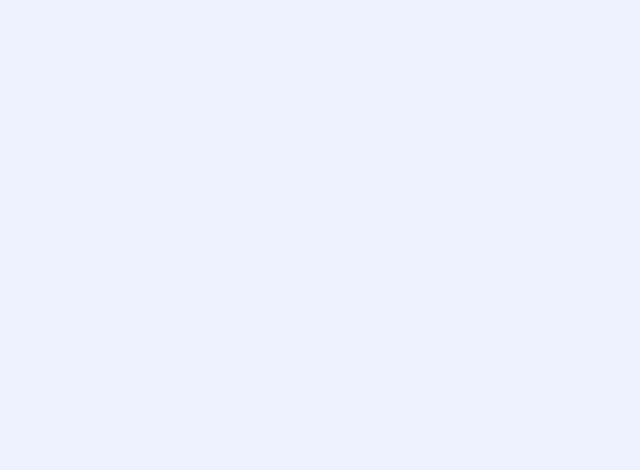
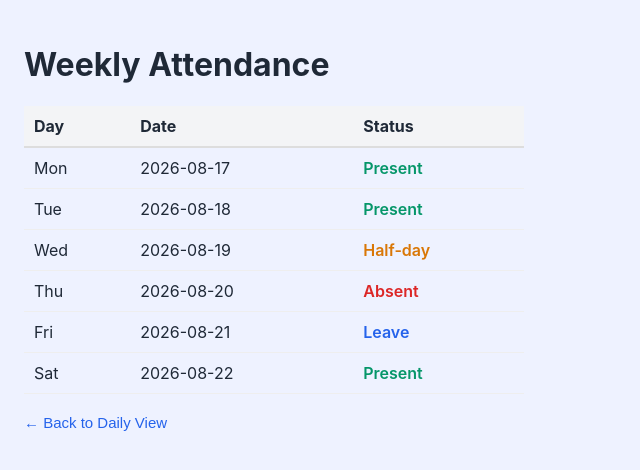
Before and after one commit to mourisikaagk/IndexOne-odoo-hackathon, a React app in the folder frontend/: page /employee/attendance/weekly in a window 1280 px wide. Before the commit this address had no page. Shown: the top 470 px of the page, without its empty margins (0-640 px from the left). Built offline with nearby package versions, Linux system fonts and the light colour scheme; the HTML template or start-up script is replaced by a standard one.

Commit message:
Added Employee Attendance daily and weekly views with check-in/check-out

```diff
--- a/frontend/src/App.jsx
+++ b/frontend/src/App.jsx
@@ -2,6 +2,8 @@ import { BrowserRouter, Routes, Route } from "react-router-dom";
 import EmployeeDashboard from "./components/employee/EmployeeDashboard";
 import ProfileView from "./components/employee/ProfileView";
 import ProfileEdit from "./components/employee/ProfileEdit";
+import AttendanceDaily from "./components/employee/AttendanceDaily";
+import AttendanceWeekly from "./components/employee/AttendanceWeekly";
 
 // Keep any routes from the Team Leader's version here as they are added.
 // import Login from "./pages/Login";
@@ -15,8 +17,11 @@ function App() {
         <Route path="/employee/dashboard" element={<EmployeeDashboard />} />
         <Route path="/employee/profile" element={<ProfileView />} />
         <Route path="/employee/profile/edit" element={<ProfileEdit />} />
+        <Route path="/employee/attendance" element={<AttendanceDaily />} />
+        <Route path="/employee/attendance/weekly" element={<AttendanceWeekly />} />
         {/* <Route path="/login" element={<Login />} /> */}
         {/* <Route path="/admin/dashboard" element={<AdminDashboard />} /> */}
+
       </Routes>
     </BrowserRouter>
   );
--- /dev/null
+++ b/frontend/src/components/employee/AttendanceDaily.jsx
@@ -0,0 +1,96 @@
+import { useState } from "react";
+import { useNavigate } from "react-router-dom";
+
+function AttendanceDaily() {
+  const navigate = useNavigate();
+
+  // Mock data — will be replaced with API data later
+  const [attendance, setAttendance] = useState({
+    date: "2026-08-22",
+    checkIn: null,
+    checkOut: null,
+    status: "Not marked",
+  });
+
+  const handleCheckIn = () => {
+    const time = new Date().toLocaleTimeString();
+    setAttendance({ ...attendance, checkIn: time, status: "Present" });
+    // TODO: axiosInstance.post("/attendance/checkin")
+  };
+
+  const handleCheckOut = () => {
+    const time = new Date().toLocaleTimeString();
+    setAttendance({ ...attendance, checkOut: time });
+    // TODO: axiosInstance.post("/attendance/checkout")
+  };
+
+  return (
+    <div style={{ padding: "24px" }}>
+      <h1>Today's Attendance</h1>
+      <p>Date: {attendance.date}</p>
+
+      <div style={cardStyle}>
+        <p><strong>Status:</strong> {attendance.status}</p>
+        <p><strong>Check-in:</strong> {attendance.checkIn || "—"}</p>
+        <p><strong>Check-out:</strong> {attendance.checkOut || "—"}</p>
+
+        <div style={{ marginTop: "16px" }}>
+          <button
+            style={btnStyle}
+            onClick={handleCheckIn}
+            disabled={!!attendance.checkIn}
+          >
+            Check In
+          </button>
+          <button
+            style={{ ...btnStyle, marginLeft: "12px", background: "#059669" }}
+            onClick={handleCheckOut}
+            disabled={!attendance.checkIn || !!attendance.checkOut}
+          >
+            Check Out
+          </button>
+        </div>
+      </div>
+
+      <div style={{ marginTop: "24px" }}>
+        <button style={linkBtnStyle} onClick={() => navigate("/employee/attendance/weekly")}>
+          View Weekly Attendance →
+        </button>
+      </div>
+
+      <button style={{ ...linkBtnStyle, marginTop: "12px" }} onClick={() => navigate("/")}>
+        ← Back to Dashboard
+      </button>
+    </div>
+  );
+}
+
+const cardStyle = {
+  marginTop: "20px",
+  padding: "20px",
+  border: "1px solid #eee",
+  borderRadius: "12px",
+  background: "#fafafa",
+  maxWidth: "400px",
+};
+
+const btnStyle = {
+  padding: "10px 20px",
+  borderRadius: "8px",
+  border: "none",
+  background: "#2563eb",
+  color: "#fff",
+  cursor: "pointer",
+};
+
+const linkBtnStyle = {
+  display: "block",
+  background: "none",
+  border: "none",
+  color: "#2563eb",
+  cursor: "pointer",
+  padding: 0,
+  fontSize: "15px",
+};
+
+export default AttendanceDaily;
--- /dev/null
+++ b/frontend/src/components/employee/AttendanceWeekly.jsx
@@ -0,0 +1,77 @@
+import { useNavigate } from "react-router-dom";
+
+function AttendanceWeekly() {
+  const navigate = useNavigate();
+
+  // Mock data — will be replaced with API data later
+  const weekData = [
+    { date: "2026-08-17", day: "Mon", status: "Present" },
+    { date: "2026-08-18", day: "Tue", status: "Present" },
+    { date: "2026-08-19", day: "Wed", status: "Half-day" },
+    { date: "2026-08-20", day: "Thu", status: "Absent" },
+    { date: "2026-08-21", day: "Fri", status: "Leave" },
+    { date: "2026-08-22", day: "Sat", status: "Present" },
+  ];
+
+  const statusColor = {
+    Present: "#059669",
+    Absent: "#dc2626",
+    "Half-day": "#d97706",
+    Leave: "#2563eb",
+  };
+
+  return (
+    <div style={{ padding: "24px" }}>
+      <h1>Weekly Attendance</h1>
+
+      <table style={{ marginTop: "20px", borderCollapse: "collapse", width: "100%", maxWidth: "500px" }}>
+        <thead>
+          <tr>
+            <th style={thStyle}>Day</th>
+            <th style={thStyle}>Date</th>
+            <th style={thStyle}>Status</th>
+          </tr>
+        </thead>
+        <tbody>
+          {weekData.map((row) => (
+            <tr key={row.date}>
+              <td style={tdStyle}>{row.day}</td>
+              <td style={tdStyle}>{row.date}</td>
+              <td style={{ ...tdStyle, color: statusColor[row.status], fontWeight: 600 }}>
+                {row.status}
+              </td>
+            </tr>
+          ))}
+        </tbody>
+      </table>
+
+      <button style={linkBtnStyle} onClick={() => navigate("/employee/attendance")}>
+        ← Back to Daily View
+      </button>
+    </div>
+  );
+}
+
+const thStyle = {
+  textAlign: "left",
+  padding: "10px",
+  borderBottom: "2px solid #ddd",
+  background: "#f3f4f6",
+};
+
+const tdStyle = {
+  padding: "10px",
+  borderBottom: "1px solid #eee",
+};
+
+const linkBtnStyle = {
+  marginTop: "20px",
+  background: "none",
+  border: "none",
+  color: "#2563eb",
+  cursor: "pointer",
+  padding: 0,
+  fontSize: "15px",
+};
+
+export default AttendanceWeekly;
```
